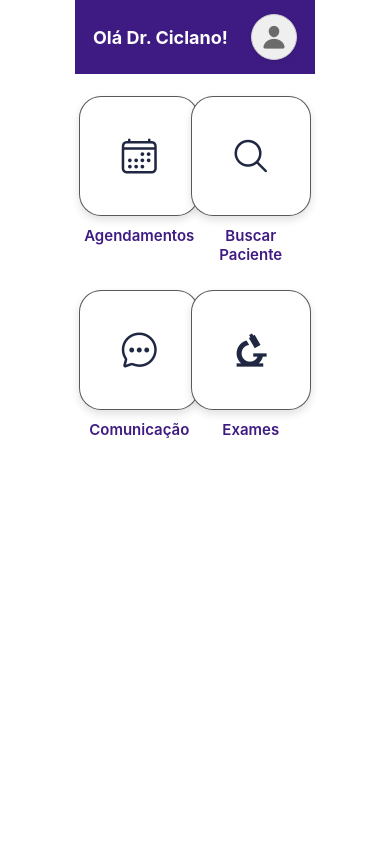
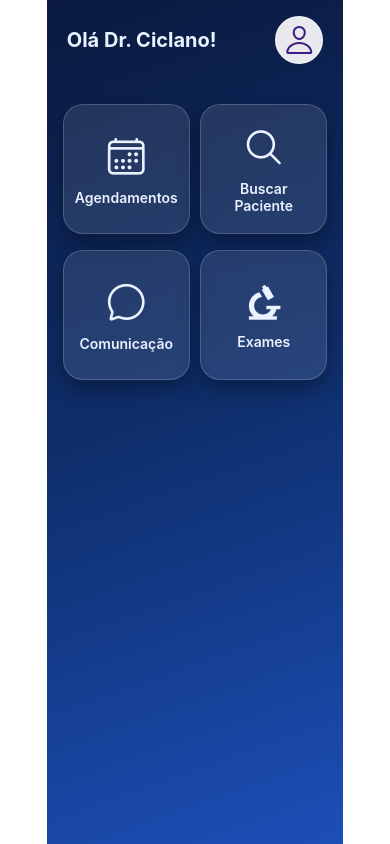
Before and after one commit to Livi4-GIT/Clinitech---Engenharia-de-Software, a React Native app in the folder apps/mobile/: screen / in a window 390 px wide. Built offline with nearby package versions, Linux system fonts and the light colour scheme.

Commit message:
arrumado o estilo da pagina

```diff
--- a/apps/mobile/home/Doutor.js
+++ b/apps/mobile/home/Doutor.js
@@ -7,137 +7,118 @@ import {
   StatusBar,
   StyleSheet,
 } from 'react-native';
+import { LinearGradient } from 'expo-linear-gradient';
 import { Ionicons, MaterialCommunityIcons } from '@expo/vector-icons';
-
-const PURPLE = '#3E1B83';
 
 export default function HomeScreen() {
   return (
+    <LinearGradient
+      colors={['#0a1a3f', '#0f2f6d', '#1c4fb8']}
+      start={{ x: 0, y: 0 }}
+      end={{ x: 1, y: 1 }}
+      style={{ flex: 1 }}
+    >
       <SafeAreaView style={styles.container}>
-      <StatusBar backgroundColor={PURPLE} barStyle="light-content" />
+        <StatusBar backgroundColor="#0a1a3f" barStyle="light-content" />
 
-      {/* Cabeçalho roxo */}
         <View style={styles.header}>
           <Text style={styles.headerText}>Olá Dr. Ciclano!</Text>
           <View style={styles.profileCircle}>
-          <Ionicons name="person" size={26} color="#6b6b6b" />
+            <Ionicons name="person-outline" size={32} color="#3E1B83" />
           </View>
         </View>
 
-      {/* Grade 2x2 */}
         <View style={styles.grid}>
           <View style={styles.row}>
             <TouchableOpacity style={styles.iconBox}>
-            <View style={styles.iconInner}>
-              <Ionicons name="calendar-outline" size={40} color="#1f2742" />
-            </View>
+              <Ionicons name="calendar-outline" size={42} color="#eaf1ff" />
               <Text style={styles.label}>Agendamentos</Text>
             </TouchableOpacity>
 
             <TouchableOpacity style={styles.iconBox}>
-            <View style={styles.iconInner}>
-              <Ionicons name="search-outline" size={40} color="#1f2742" />
-            </View>
+              <Ionicons name="search-outline" size={42} color="#eaf1ff" />
               <Text style={styles.label}>Buscar Paciente</Text>
             </TouchableOpacity>
           </View>
 
           <View style={styles.row}>
             <TouchableOpacity style={styles.iconBox}>
-            <View style={styles.iconInner}>
-              <Ionicons name="chatbubble-ellipses-outline" size={40} color="#1f2742" />
-            </View>
+              <Ionicons name="chatbubble-outline" size={42} color="#eaf1ff" />
               <Text style={styles.label}>Comunicação</Text>
             </TouchableOpacity>
 
             <TouchableOpacity style={styles.iconBox}>
-            <View style={styles.iconInner}>
-              <MaterialCommunityIcons name="microscope" size={40} color="#1f2742" />
-            </View>
+              <MaterialCommunityIcons name="microscope" size={42} color="#eaf1ff" />
               <Text style={styles.label}>Exames</Text>
             </TouchableOpacity>
           </View>
         </View>
       </SafeAreaView>
+    </LinearGradient>
   );
 }
 
-const CARD_BORDER = 'rgba(0,0,0,0.65)';
-
 const styles = StyleSheet.create({
-  container: {
-    flex: 1,
-    backgroundColor: '#fff',
-  },
+  container: { flex: 1 },
 
   header: {
-    backgroundColor: PURPLE,
+    paddingVertical: 16,
+    paddingHorizontal: 20,
     flexDirection: 'row',
     alignItems: 'center',
     justifyContent: 'space-between',
-    paddingVertical: 14,
-    paddingHorizontal: 18,
   },
 
   headerText: {
-    color: '#fff',
-    fontSize: 18,
+    color: '#eaf1ff',
+    fontSize: 20,
     fontWeight: '700',
   },
 
   profileCircle: {
-    width: 46,
-    height: 46,
-    borderRadius: 23,
+    width: 48,
+    height: 48,
+    borderRadius: 24,
     borderWidth: 1,
-    borderColor: '#cfcfcf',
-    backgroundColor: '#efefef',
+    borderColor: 'rgba(255,255,255,0.7)',
+    backgroundColor: 'rgba(255,255,255,0.9)',
     justifyContent: 'center',
     alignItems: 'center',
-    shadowColor: '#000',
-    shadowOpacity: 0.08,
-    shadowRadius: 4,
-    shadowOffset: { width: 0, height: 2 },
-    elevation: 1,
   },
 
   grid: {
-    marginTop: 22,
+    marginTop: 24,
     alignItems: 'center',
+    paddingHorizontal: 16,
   },
 
   row: {
     flexDirection: 'row',
     justifyContent: 'space-between',
-    width: '86%',
-    marginBottom: 26,
+    width: '100%',
+    marginBottom: 16,
   },
 
   iconBox: {
-    width: '46%',
-    alignItems: 'center',
-  },
-
-  iconInner: {
-    width: 120,
-    height: 120,
-    borderRadius: 22,
-    backgroundColor: '#fff',
-    borderWidth: 1.5,
-    borderColor: CARD_BORDER,
+    width: '48%',
+    height: 130,
+    borderRadius: 20,
+    borderWidth: 1,
+    borderColor: 'rgba(255,255,255,0.18)',
+    backgroundColor: 'rgba(255,255,255,0.10)',
     justifyContent: 'center',
     alignItems: 'center',
+    padding: 12,
     shadowColor: '#000',
-    shadowOpacity: 0.12,
-    shadowRadius: 8,
-    shadowOffset: { width: 0, height: 4 },
-    elevation: 3,
+    shadowOpacity: 0.3,
+    shadowRadius: 20,
+    shadowOffset: { width: 0, height: 10 },
   },
 
   label: {
     marginTop: 10,
-    fontSize: 15,
-    color: PURPLE,
+    fontSize: 14,
+    color: '#eaf1ff',
     textAlign: 'center',
     fontWeight: '600',
   },
--- a/apps/mobile/home/Usuario.js
+++ b/apps/mobile/home/Usuario.js
@@ -96,12 +96,11 @@ const styles = StyleSheet.create({
     flexDirection: 'row',
     justifyContent: 'space-between',
     width: '100%',
-    gap: 16,
     marginBottom: 16,
   },
 
   iconBox: {
-    flex: 1,
+    width: '48%',
     height: 130,
     borderRadius: 20,
     borderWidth: 1,
```
Lines whose indentation alone changed are shown as unchanged.
